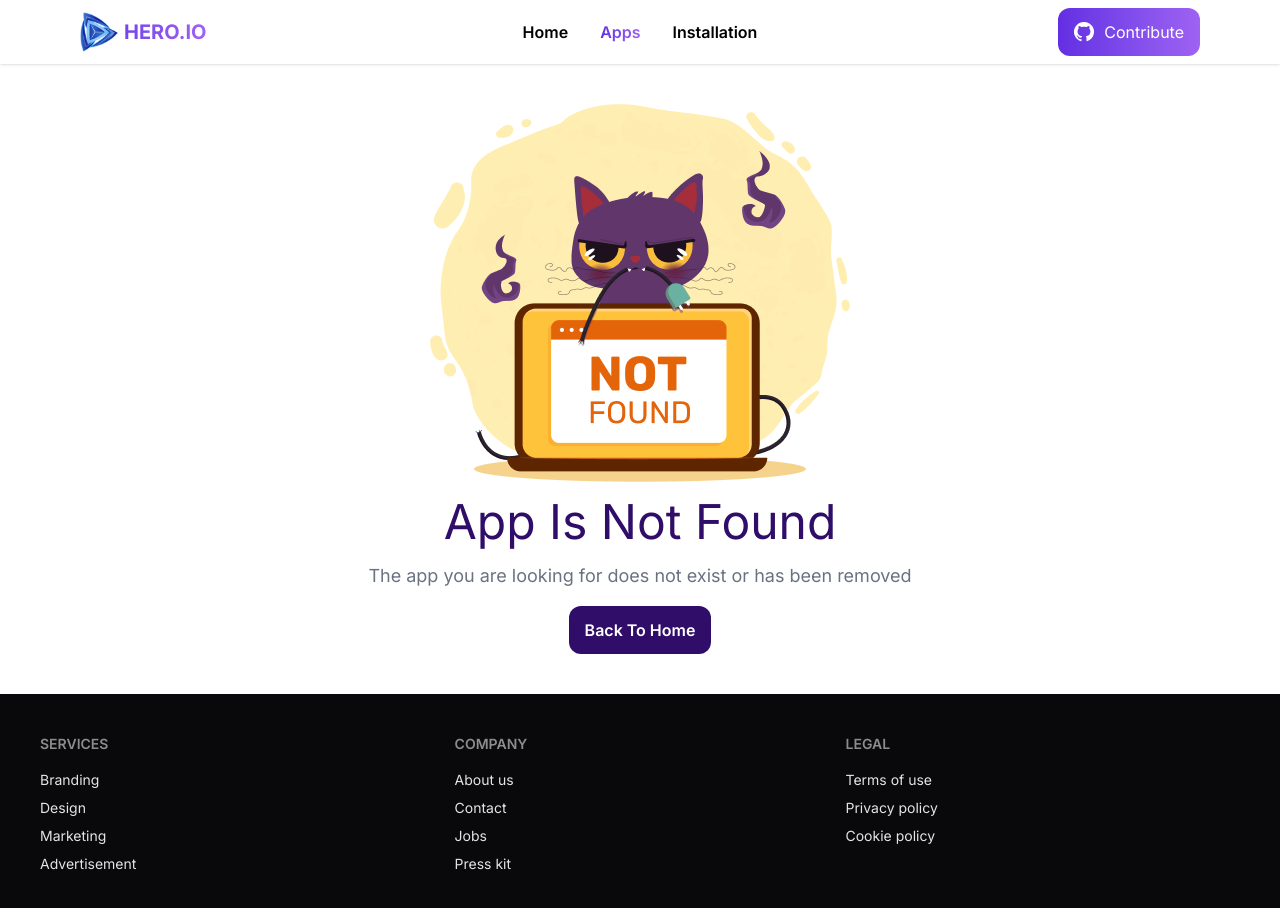
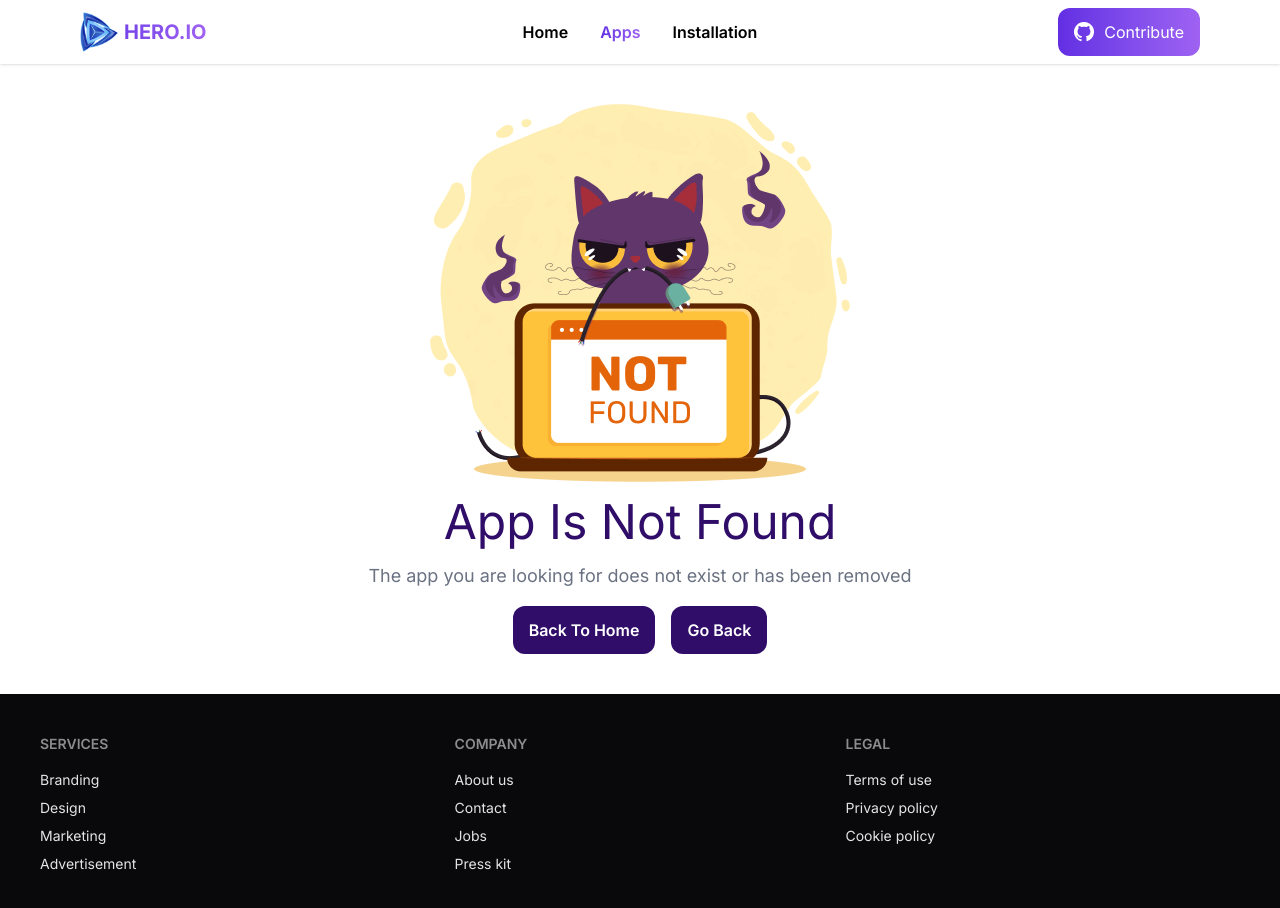
Before and after one commit to Big-Smokkee/Hero.io, a React (Vite) app: page /apps/1 in a window 1280 px wide. Shown: the top 908 px of the page. Built offline with nearby package versions, Linux system fonts and the light colour scheme; no server answers; a web font is replaced by a local one.

Commit message:
add a button for navigating back

```diff
--- a/src/pages/AppNotFound/AppNotFound.jsx
+++ b/src/pages/AppNotFound/AppNotFound.jsx
@@ -8,7 +8,11 @@ const AppNotFound = () => {
             <img src={notFoundPng} alt="error image" />
             <h3 className='text-violet-950 text-5xl'>App Is Not Found</h3>
             <p className='text-lg text-gray-500'>The app you are looking for does not exist or has been removed</p>
-            <button className='px-4 py-3 rounded-xl font-semibold bg-violet-950 text-white cursor-pointer' onClick={() => navigate('/')}>Back To Home</button>
+            <div className='flex gap-4'>
+                <button className='px-4 py-3 rounded-xl font-semibold bg-violet-950 text-white cursor-pointer' onClick={() => navigate('/')}>Back To Home</button>
+                <button className='px-4 py-3 rounded-xl font-semibold bg-violet-950 text-white cursor-pointer' onClick={() => navigate(-1)}>Go Back</button>
+            </div>
+
         </div>
     );
 };
```
